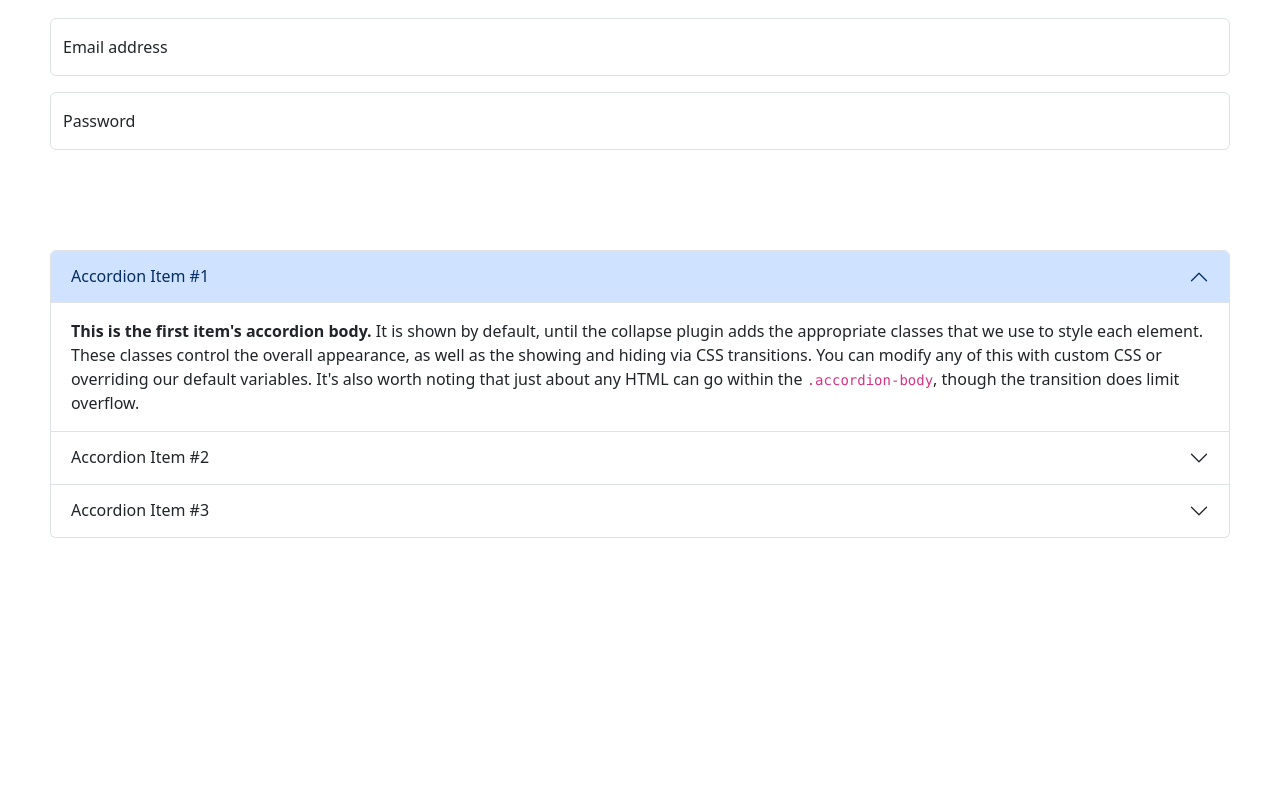
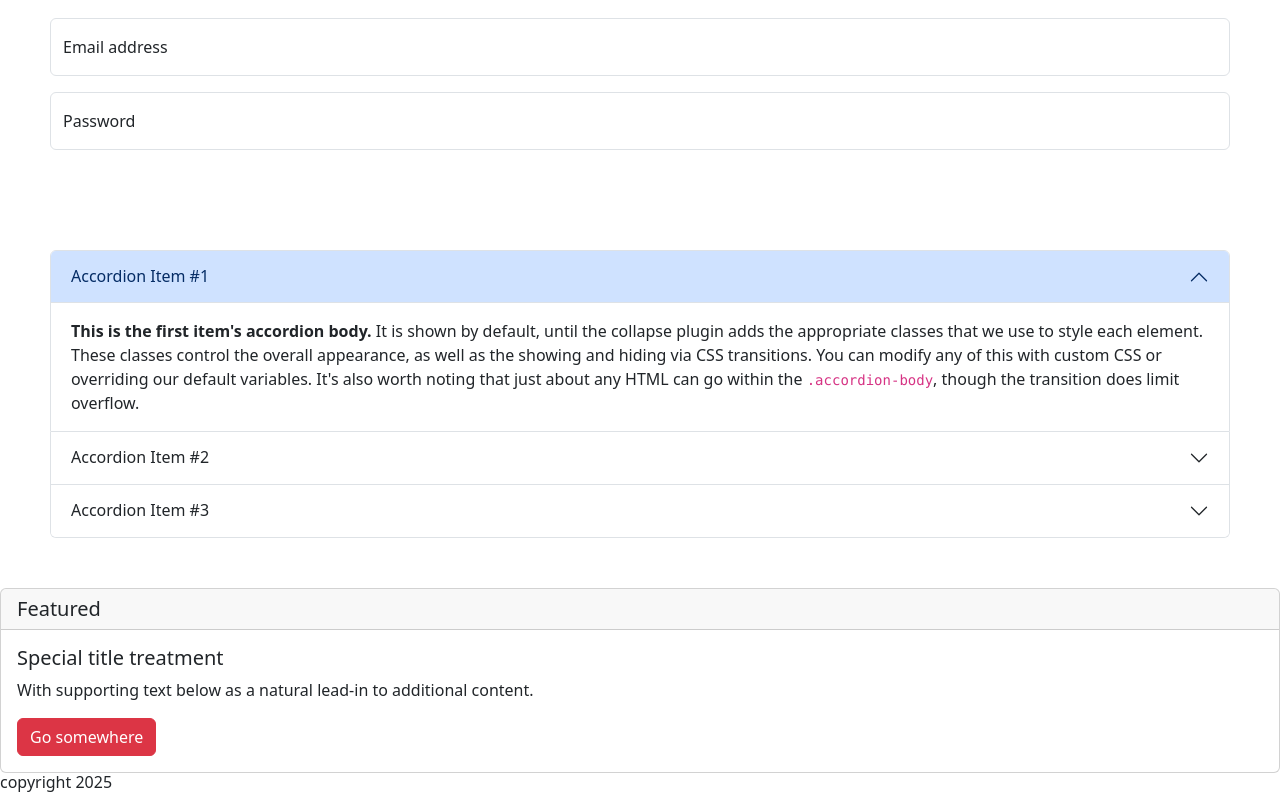
Before and after one commit to Mamadou-Thiam/Catalan_Blog, a plain HTML site: page index.html in a window 1280 px wide. Shown: the part 566-1366 px from the top of the page. Before the commit the page ends 1154 px from the top, so only its background shows below. Drawn offline with nearby package versions, Linux system fonts and the light colour scheme.

Commit message:
ajout d'un footer

```diff
--- a/index.html
+++ b/index.html
@@ -125,4 +125,17 @@
         </div>
     </section>
 </body>
+<footer>
+    <section>
+    <div class="card">
+        <h5 class="card-header">Featured</h5>
+        <div class="card-body">
+          <h5 class="card-title">Special title treatment</h5>
+          <p class="card-text">With supporting text below as a natural lead-in to additional content.</p>
+          <a href="#" class="btn btn-danger">Go somewhere</a>
+        </div>
+      </div>
+      <h6>copyright 2025</h6>
+    </section>
+</footer>
 </html>
```
